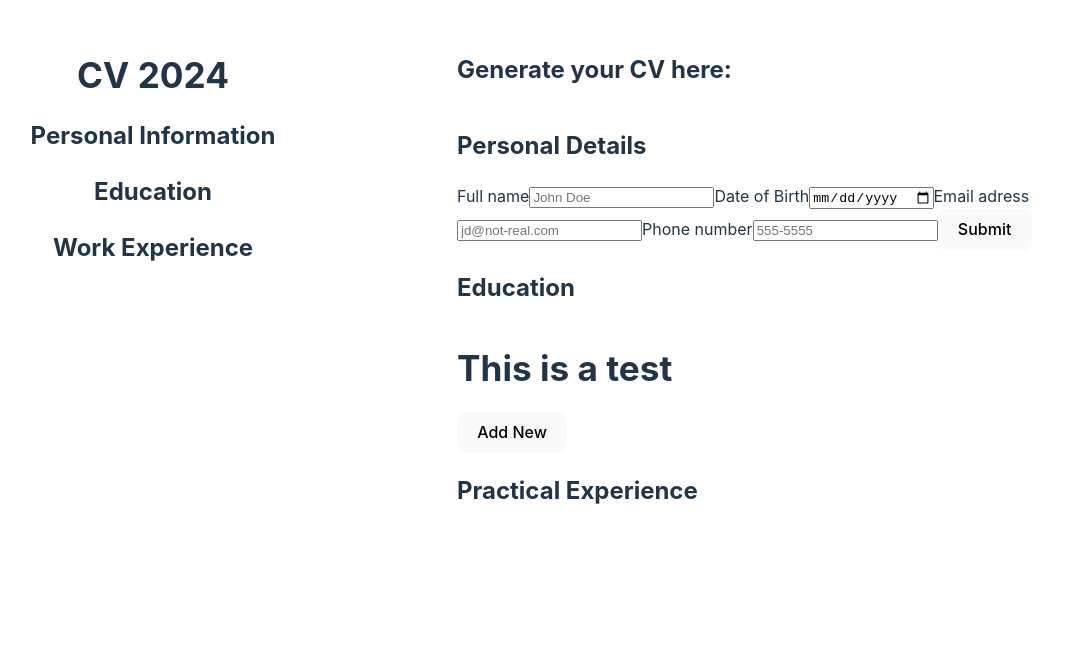
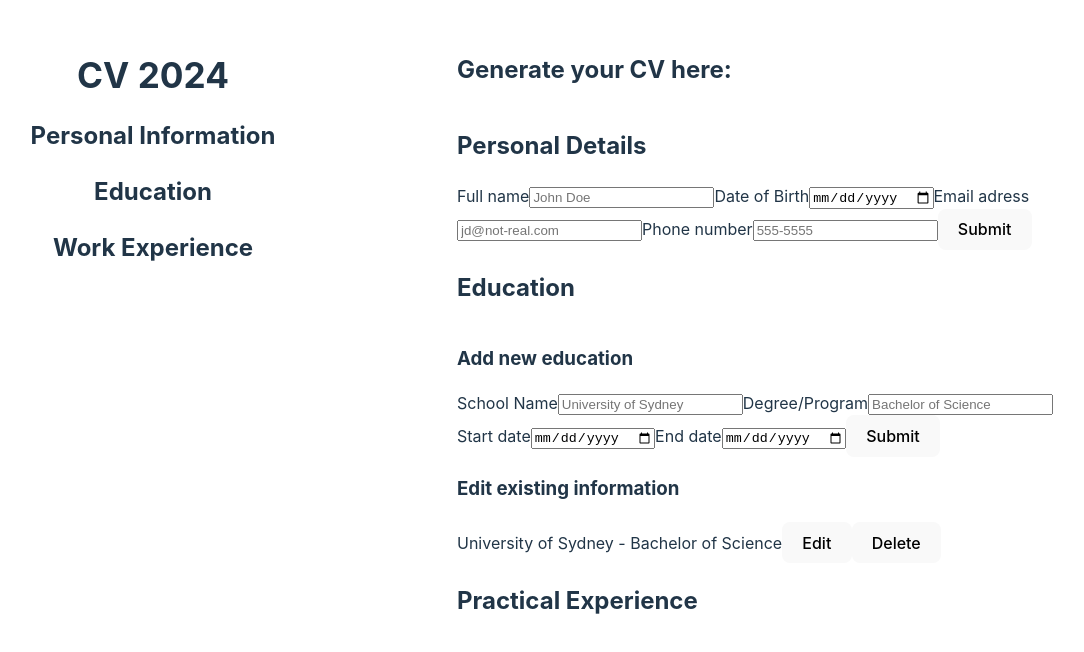
Before and after one commit to anjahrot/CVApplication, a React (Vite) app: page / in a window 1280 px wide. Shown: the top 652 px of the page, without its empty margins (183-1267 px from the left). Built offline with nearby package versions, Linux system fonts and the light colour scheme.

Commit message:
<feat>Added section to enter information about education, where there can be several added inputs that can be edited and deleted.

```diff
--- a/src/App.jsx
+++ b/src/App.jsx
@@ -4,6 +4,7 @@ import Resume from './components/resume.jsx'
 import InputSection from './components/inputSection.jsx'
 import PersonalForm from './components/personalForm.jsx'
 import EducationSection from './components/educationSection.jsx'
+import AddEducation from './components/addEducation.jsx'
 
 function App() {
   const [showResume, setShowResume] = useState(
@@ -22,8 +23,7 @@ function App() {
       }
     )
 
-  const handleSubmit = (e, section) => {
-    e.preventDefault();
+  const handleSubmit = (section) => {
     setShowResume((prevData) => ({...prevData, [section]: true}));
   }
 
@@ -38,32 +38,40 @@ function App() {
         id: crypto.randomUUID(),
         school: 'University of Sydney',
         degree: 'Bachelor of Science',
-        startDate: '21-12-2012',
-        endDate: '22-1-2015'
+        startDate: '2012-12-21',
+        endDate: '2015-01-22'
       },
     ]
   );
 
-  //Method for change in input fields of an education
-  const handleChange = (e, index) => {
-    const prevData = educationInfo;
-    const {name, value} = e.target;
-    prevData[index] = {...prevData[index], [name]: value };
+ function handleChange(education){
+  setEducationInfo(
+    educationInfo.map((ed) => {
+      if (ed.id === education.id){
+        return education
+      } else {
+        return ed;
+    }
+  })
+  );
+}
 
-    setEducationInfo(prevData);
-  }
+  function handleAddEducation (education) {
+    setEducationInfo([
+      ...educationInfo,
+    {
+      id: education.id,
+      school: education.school,
+      degree: education.degree,
+      startDate: education.startDate,
+      endDate: education.endDate
+    },
+  ]);
+}
 
-  const update = (newState) => {
-    setEducationInfo(newState);
-  }
-
-  const defaultEducationInput = {
-    id: crypto.randomUUID(),
-    school: '',
-    degree: '',
-    startDate: '',
-    endDate: ''
-  };
+ function handleDeleteEducation (educationId) {
+  setEducationInfo(educationInfo.filter((ed) => ed.id !== educationId));
+ }
 
 
   return (
@@ -79,19 +87,21 @@ function App() {
             <PersonalForm
               data = {{...personalInfo}}
               onChange= {handleChangePersonal}
-              onSubmit={e => {
-                handleSubmit(e, 'personal')}}
+              onSubmit={() => {
+                handleSubmit('personal')}}
             />
           </InputSection>
 
           <InputSection title='Education'>
+            <AddEducation
+                onAddEducation={handleAddEducation}
+                />
             <EducationSection
-              data = {{...educationInfo}}
+              data = {[...educationInfo]}
               onChange = {handleChange}
-              onSubmit = {e => {
+              onSubmit = {(e) => {
                 handleSubmit(e, 'education')}}
-              update = {update}
-              defaultData = {defaultEducationInput}
+              onDelete = {handleDeleteEducation}
             />
           </InputSection>
 
--- /dev/null
+++ b/src/components/addEducation.jsx
@@ -0,0 +1,28 @@
+import {useState} from 'react';
+import EducationForm from './educationForm';
+
+const initialState = {
+    id: crypto.randomUUID(),
+    school: '',
+    degree: '',
+    startDate: '',
+    endDate: ''
+   };
+
+
+export default function AddEducation({onAddEducation}) {
+    const [education, setEducation] = useState(initialState)
+
+    return (
+        <>
+         <h3>Add new education</h3>
+         <EducationForm
+            data = {{...education}}
+            onChange = {(e) => setEducation((prevData) => ({...prevData, [e.target.name]: e.target.value}))}
+            onSubmit={() => {
+                setEducation(initialState);
+                onAddEducation(education);
+            }} />
+        </>
+    );
+}
--- a/src/components/educationForm.jsx
+++ b/src/components/educationForm.jsx
@@ -1,11 +1,12 @@
 export default function EducationForm ({data, onChange, onSubmit}) {
-
-    console.log(data);
-
 
     return (
         <>
-          <form onSubmit={onSubmit}>
+          <form onSubmit={(e) => {
+            e.preventDefault();
+            onSubmit();
+            }
+          }>
             <label>
               School Name
               <input
@@ -32,7 +33,7 @@ export default function EducationForm ({data, onChange, onSubmit}) {
                 name="startDate"
                 value = {data.startDate}
                 type='date'
-                placeholder='12-01-2012'
+                placeholder='2012-12-21'
                 onChange={onChange}
               />
             </label>
@@ -42,7 +43,7 @@ export default function EducationForm ({data, onChange, onSubmit}) {
                 name="endDate"
                 value={data.endDate}
                 type='date'
-                placeholder='20-12-2014'
+                placeholder='2014-12-22'
                 onChange={onChange}
               />
             </label>
--- a/src/components/educationSection.jsx
+++ b/src/components/educationSection.jsx
@@ -1,32 +1,53 @@
 import {useState} from 'react';
 import EducationForm from './educationForm';
 
-export default function EducationSection ({data, onChange, onSubmit, update, defaultData}) {
+export default function EducationSection ({data, onChange, onSubmit, onDelete}) {
 
-    const [activeIndex, setActiveIndex] = useState(null);
+  return (
+    <>
+    <h3>Edit existing information</h3>
+      <ul style={{listStyle: 'none', margin: 0, padding: 0}}>
+        {data.map((education) => (
+          <li key={education.id}>
+            <Education education={education} onChange={onChange} onSubmit={onSubmit} onDelete={onDelete} />
+          </li>
+        ))}
+      </ul>
+    </>
+  )
+}
 
-    const handleAdd = () => {
-        console.log(data);
+function Education({education, onChange, onSubmit, onDelete}){
+  const [isEditing, setIsEditing] = useState(false);
 
-    }
-
-    return (
-        <div className='eduSection'>
-          {typeof activeIndex === 'number' ? (
-            <>
-              <EducationForm
-                data = {data[activeIndex]}
-                onChange = {onChange}
-                onSubmit = {onSubmit}
-              />
-            </>
-          ) : (
-            <>
-             <h1>This is a test</h1>
-             <button onClick={() => handleAdd()}>Add New</button>
-            </>
-          )
-        }
-        </div>
-    )
+  let educationContent;
+  if(isEditing) {
+    educationContent = (
+      <>
+        <EducationForm
+            data = {education}
+            onChange = {(e) => {
+              onChange({...education, [e.target.name]:e.target.value})}}
+            onSubmit= {() => {
+              setIsEditing(false);
+              onSubmit();
+            }
+          }
+        />
+      </>
+    );
+  } else {
+    educationContent = (
+      <>
+        {education.school} - {education.degree}
+        <button onClick={() => setIsEditing(true)}>Edit</button>
+      </>
+    );
+  }
+  return (
+    <>
+      {educationContent}
+      <button onClick={()=>onDelete(education.id)}>Delete</button>
+    </>
+  );
 }
--- a/src/components/personalForm.jsx
+++ b/src/components/personalForm.jsx
@@ -5,7 +5,11 @@ export default function PersonalForm({data, onChange, onSubmit}){
 
     return (
         <>
-          <form onSubmit={onSubmit}>
+          <form onSubmit={(e)=> {
+            e.preventDefault();
+            onSubmit()
+            }
+          }>
             <label>
               Full name
               <input
```
Also changed, not shown: src/components/inputSection.jsx (line endings or trailing spaces).
